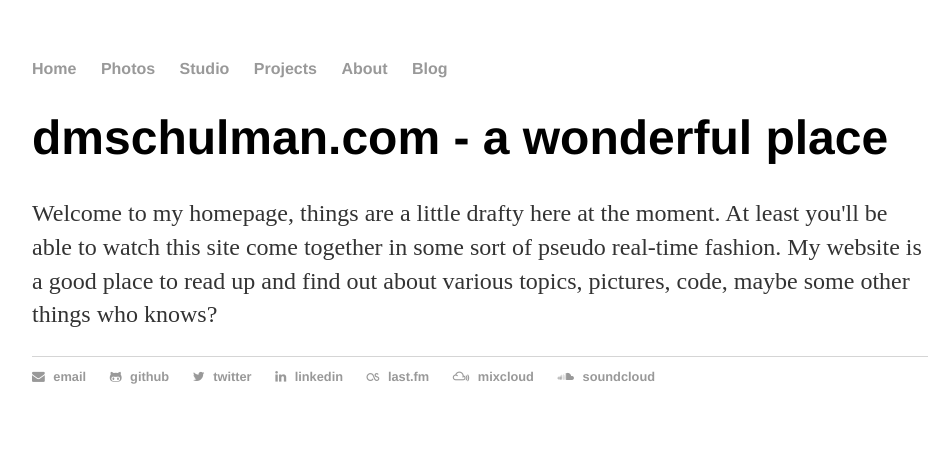
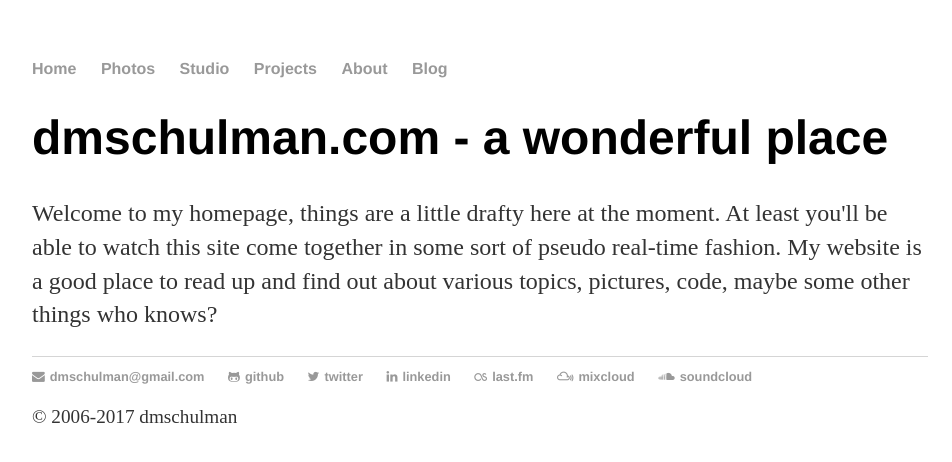
Before and after one commit to dmschulman/dmschulman.github.io, a Jekyll site: the page built from index.html, in a window 1280 px wide. Shown: the top 462 px of the page, without its empty margins (160-1112 px from the left). Built offline with Jekyll 4.4.1, drawn with Linux system fonts in a browser that asks for light colours.

Commit message:
encoded email

```diff
--- a/_includes/footer.html
+++ b/_includes/footer.html
@@ -1,9 +1,10 @@
 	<ul>
-					<li><a href="mailto:dmschulman@gmail.com" title="Email" target="_blank"><i class="fa fa-envelope"></i> Email</a></li>
-					<li><a href="https://github.com/dmschulman" title="Github" target="_blank"><i class="fa fa-github-alt"></i> Github</a></li>
-					<li><a href="https://twitter.com/dmschulman" title="Twitter" target="_blank"><i class="fa fa-twitter"></i> Twitter</a></li>
-					<li><a href="https://www.linkedin.com/in/dmschulman" title="LinkedIn" target="_blank"><i class="fa fa-linkedin"></i> LinkedIn</a></li>
-					<li><a href="https://www.last.fm/user/dmschulman" title="last.fm" target="_blank"><i class="fa fa-lastfm"></i> last.fm</a></li>
-					<li><a href="https://www.mixcloud.com/khybersound" title="Mixcloud Khyber" target="_blank"><i class="fa fa-mixcloud"></i> Mixcloud</a></li>
-					<li><a href="https://soundcloud.com/khybersound" title="Soundcloud Khyber" target="_blank"><i class="fa fa-soundcloud"></i> Soundcloud</a></li>
+					<li><a href="&#x6d;&#x61;&#x69;&#x6c;&#116;&#x6f;&#x3a;&#x64;&#109;&#115;&#99;&#104;&#x75;&#108;&#109;&#x61;&#x6e;&#64;&#x67;&#x6d;&#x61;&#x69;&#108;&#46;&#99;&#111;&#109;" title="Email" target="_blank"><i class="fa fa-envelope"></i>&#x64;&#109;&#115;&#99;&#104;&#x75;&#108;&#109;&#x61;&#x6e;&#64;&#x67;&#x6d;&#x61;&#x69;&#108;&#46;&#99;&#111;&#109;</a></li>
+					<li><a href="https://github.com/dmschulman" title="Github" target="_blank"><i class="fa fa-github-alt"></i>Github</a></li>
+					<li><a href="https://twitter.com/dmschulman" title="Twitter" target="_blank"><i class="fa fa-twitter"></i>Twitter</a></li>
+					<li><a href="https://www.linkedin.com/in/dmschulman" title="LinkedIn" target="_blank"><i class="fa fa-linkedin"></i>LinkedIn</a></li>
+					<li><a href="https://www.last.fm/user/dmschulman" title="last.fm" target="_blank"><i class="fa fa-lastfm"></i>last.fm</a></li>
+					<li><a href="https://www.mixcloud.com/khybersound" title="Mixcloud Khyber" target="_blank"><i class="fa fa-mixcloud"></i>Mixcloud</a></li>
+					<li><a href="https://soundcloud.com/khybersound" title="Soundcloud Khyber" target="_blank"><i class="fa fa-soundcloud"></i>Soundcloud</a></li>
 				</ul>
+				<p>&copy; 2006-{{ site.time | date: '%Y' }} dmschulman</p>
```
